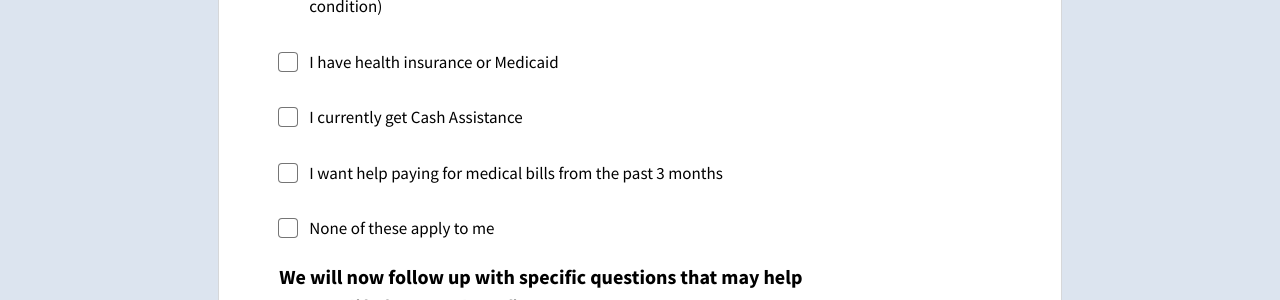
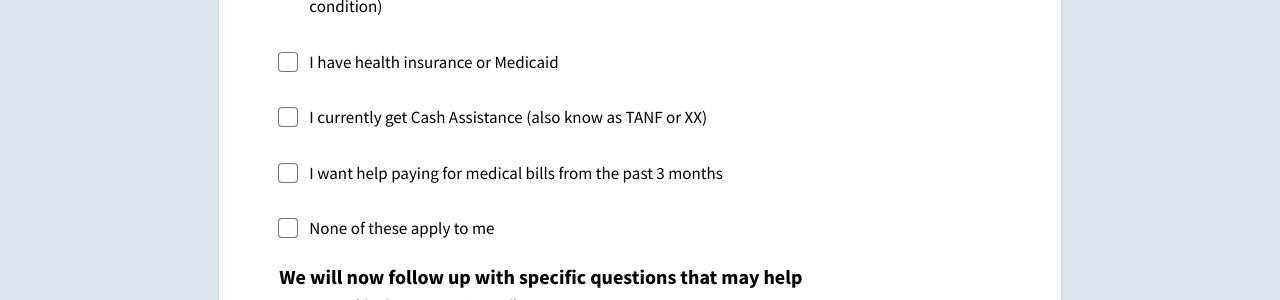
Before and after one commit to usds/benefits-enrollment-prototype, a Jekyll site: the page built from 02-your-details/applicant-common-cases.html, in a window 1280 px wide. Shown: the part 710-1010 px from the top of the page. Built offline with Jekyll 4.4.1, drawn with Linux system fonts in a browser that asks for light colours.

Commit message:
Update applicant-common-cases.html

```diff
--- a/02-your-details/applicant-common-cases.html
+++ b/02-your-details/applicant-common-cases.html
@@ -40,7 +40,7 @@ title: Okay, let’s review some common cases that may apply to you.
 			</li>
 			<li>
 				<input id="commonCaseCashAssistance" type="checkbox" name="common-cases" value="I currently get cash assistance">
-				<label for="commonCaseCashAssistance">I currently get Cash Assistance</label>
+				<label for="commonCaseCashAssistance">I currently get Cash Assistance (also know as TANF or XX)</label>
 			</li>
 			<li>
 				<input id="commonCaseMedical" type="checkbox" name="common-cases" value="I want help paying for medical bills from the past 3 months">
```
